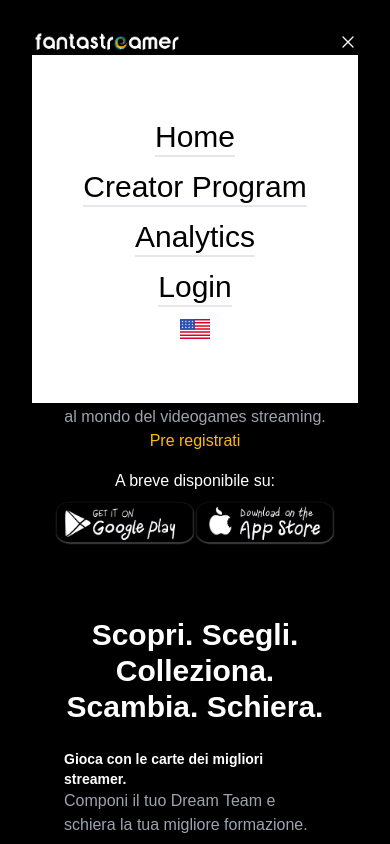
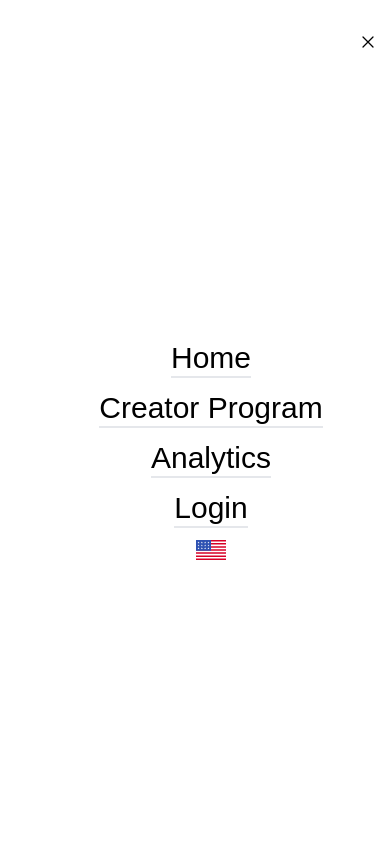
Before and after one commit to gigiul/fantastreamergg_frontend, a React (Create React App) app: page / in a window 390 px wide. Both pictures are taken after a click on the icon 348 px from the left and 42 px from the top of the page. Shown: the top 844 px of the page. Built offline with nearby package versions, Linux system fonts and the light colour scheme.

Commit message:
beautify navbar

```diff
--- a/src/components/Navbar.jsx
+++ b/src/components/Navbar.jsx
@@ -24,6 +24,10 @@
     setMenu(!menu)
   }
 
+  function handleWheel(event) {
+    window.scrollTo(0, 0);
+  }
+
   console.log("language", language);
   console.log("country", country);
 
@@ -47,26 +51,27 @@
           {!menu ?
             (
               <div>
-                <Bars3Icon onClick={handleMenu} className='w-5 cursor-pointer' />
+                <Bars3Icon onClick={handleMenu} className=' w-5 cursor-pointer' />
               </div>
 
             )
             :
             (
               <div>
-                <XMarkIcon onClick={handleMenu} className='w-5 cursor-pointer' />
+                <XMarkIcon onClick={handleMenu} className='text-black z-20 w-5 cursor-pointer fixed' />
               </div>
             )
           }
         </div>
         </div>
         {menu ?
-            (<div className='backdrop-blur-md  cursor-pointer'>
-            <ul className='flex flex-col gap-3 w-full bg-white text-black cursor-pointer absolute justify-center items-center py-16 text-3xl'>
-              <li className='border-b-2'>Home</li>
-              <li className='border-b-2'>Creator Program</li>
-              <li className='border-b-2'>Analytics</li>
-              <li className='border-b-2'>Login</li>
+            (<div className={ menu ? ('ease-in duration-500 fixed text-gray-300 left-0 top-0 w-full h-screen bg-white px-4 py-7 flex-col z-10 ')
+              : ('absolute top-0 h-screen left-[-100%] ease-in duration-500 z-10')}>
+            <ul onWheel={handleWheel} className='flex flex-col gap-3 w-full h-screen text-black cursor-pointer justify-center fixed items-center text-3xl overflow-hidden '>
+            <li className='border-b-2'><Link to='/'>Home</Link></li>
+            <li className='border-b-2'><Link to='/creator'>Creator Program</Link></li>
+            <li className='border-b-2'><Link to='/analytics'>Analytics</Link></li>
+            <li className='border-b-2'><Link to='/login'>Login</Link></li>
               {country ? (<US onClick={handleCountry} title="United States" width={30} className=""/>)
               :
               (<IT onClick={handleCountry} title="Italy" width={30} className=""/>)}
```
